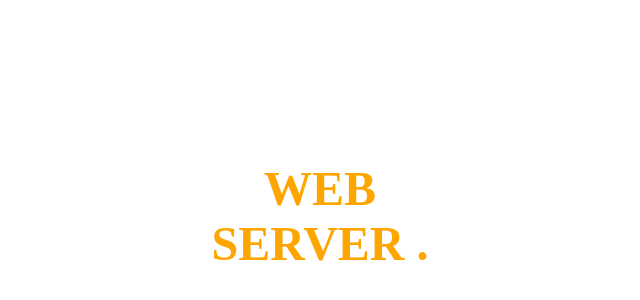
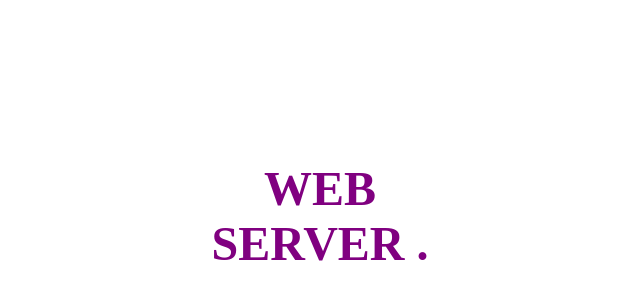
Before and after one commit to rsthakur83/release, a plain HTML site: page index.html in a window 1280 px wide. Shown: the part 180-480 px from the top of the page, without its empty margins (320-960 px from the left). Drawn offline with Linux system fonts and the light colour scheme.

Commit message:
Update index.html

```diff
--- a/index.html
+++ b/index.html
@@ -12,7 +12,7 @@ http://jsfiddle.net/6PaXB/
 <body>
 <div class="block" style="height: 99%;">
     <div class="centered">
-        <p><font size="60" color="orange"><h1> WEB SERVER .</h1></p>
+        <p><font size="60" color="purple"><h1> WEB SERVER .</h1></p>
     </div>
 </div>
 </body>
```
